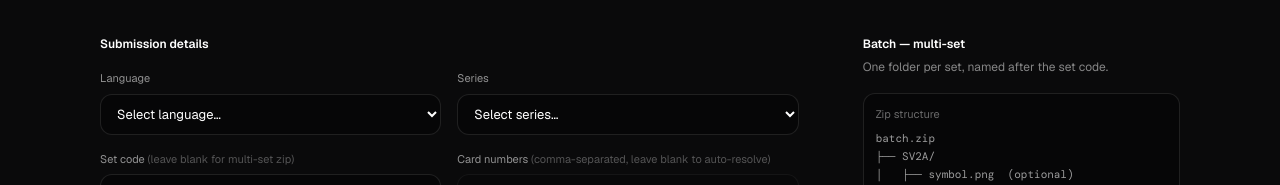
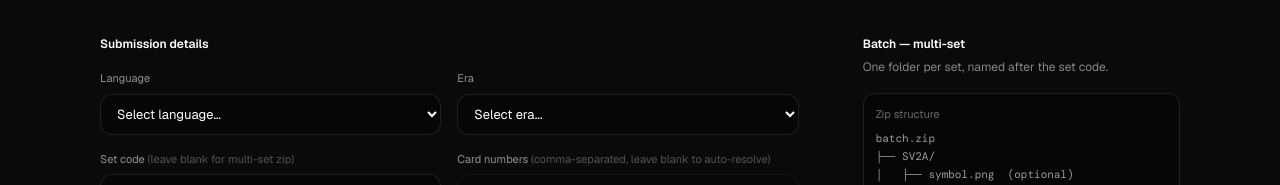
Before and after one commit to FalconChipp/dev.sixbyfive, a Next.js app: page /tools/image-intake in a window 1280 px wide. Shown: the part 220-405 px from the top of the page. Built offline with nearby package versions, Linux system fonts and the light colour scheme; a web font is replaced by a local one.

Commit message:
Update ImageIntakeClient.js

```diff
--- a/app/tools/image-intake/ImageIntakeClient.js
+++ b/app/tools/image-intake/ImageIntakeClient.js
@@ -840,7 +840,7 @@ export default function ImageIntakeClient() {
 
               <div>
                 <label className="block text-[11px] text-white/55 mb-1.5">
-                  Series
+                  Era
                 </label>
                 <select
                   value={serie}
@@ -848,13 +848,13 @@ export default function ImageIntakeClient() {
                   disabled={status === "uploading" || UPLOADS_TEMPORARILY_DISABLED}
                   className="w-full rounded-xl border border-white/10 bg-black/30 px-3 py-2.5 text-[13px] text-white outline-none focus:border-white/25 transition disabled:opacity-50"
                 >
-                  <option value="" disabled>Select series…</option>
+                  <option value="" disabled>Select era...</option>
                   <option value="me">Mega Evolution</option>
                   <option value="sv">Scarlet & Violet</option>
                   <option value="swsh">Sword & Shield</option>
                   <option value="sm">Sun & Moon</option>
                   <option value="xy">XY</option>
-                  <option value="bw">Black & white</option>
+                  <option value="bw">Black & White</option>
                   <option value="col">Call of Legends</option>
                   <option value="hgss">HeartGold & SoulSilver</option>
                   <option value="pl">Platinum</option>
```
